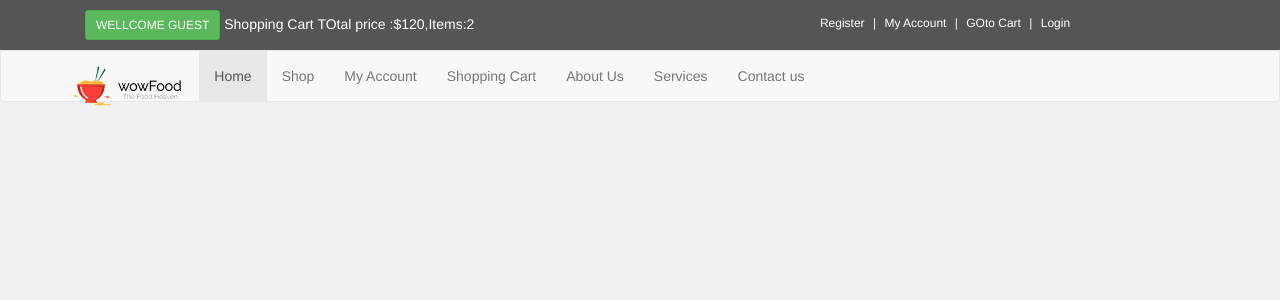
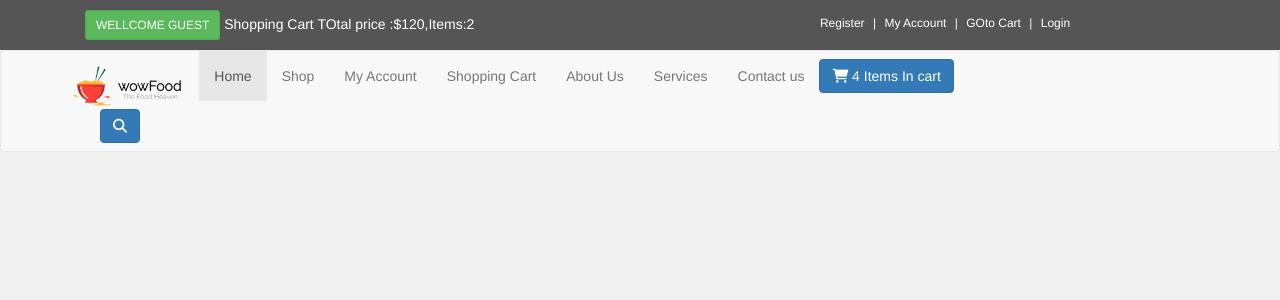
Before and after one commit to taijul-mohim/Multivendor, a PHP site: page / in a window 1280 px wide. Shown: the top 300 px of the page. Run offline with PHP 8.4, Linux system fonts and the light colour scheme; some libraries are stand-ins or nearby versions.

Commit message:
menu design

```diff
--- a/index.php
+++ b/index.php
@@ -65,7 +65,18 @@
                     </ul>
                 </div>
                 <!-- end nav -->
+                <!-- search -->
+                 <a href="cart.php" class="btn btn-primary navbar-btn right">
+                   <i class="fa fa-shopping-cart "></i>
+                   <span>4 Items In cart</span>
+                 </a>
+                 <div class="navbar-collapse collapse-right">
+                    <button class="btn navbar-btn btn-primary" type="button" data-toggle="collapse" data-target="#search">
+                        <span class="sr-only"> Toggle search</span>
+                        <i class="fa fa-search"></i>
 
+                    </button>
+                 </div>
             </div>
 
 
```
